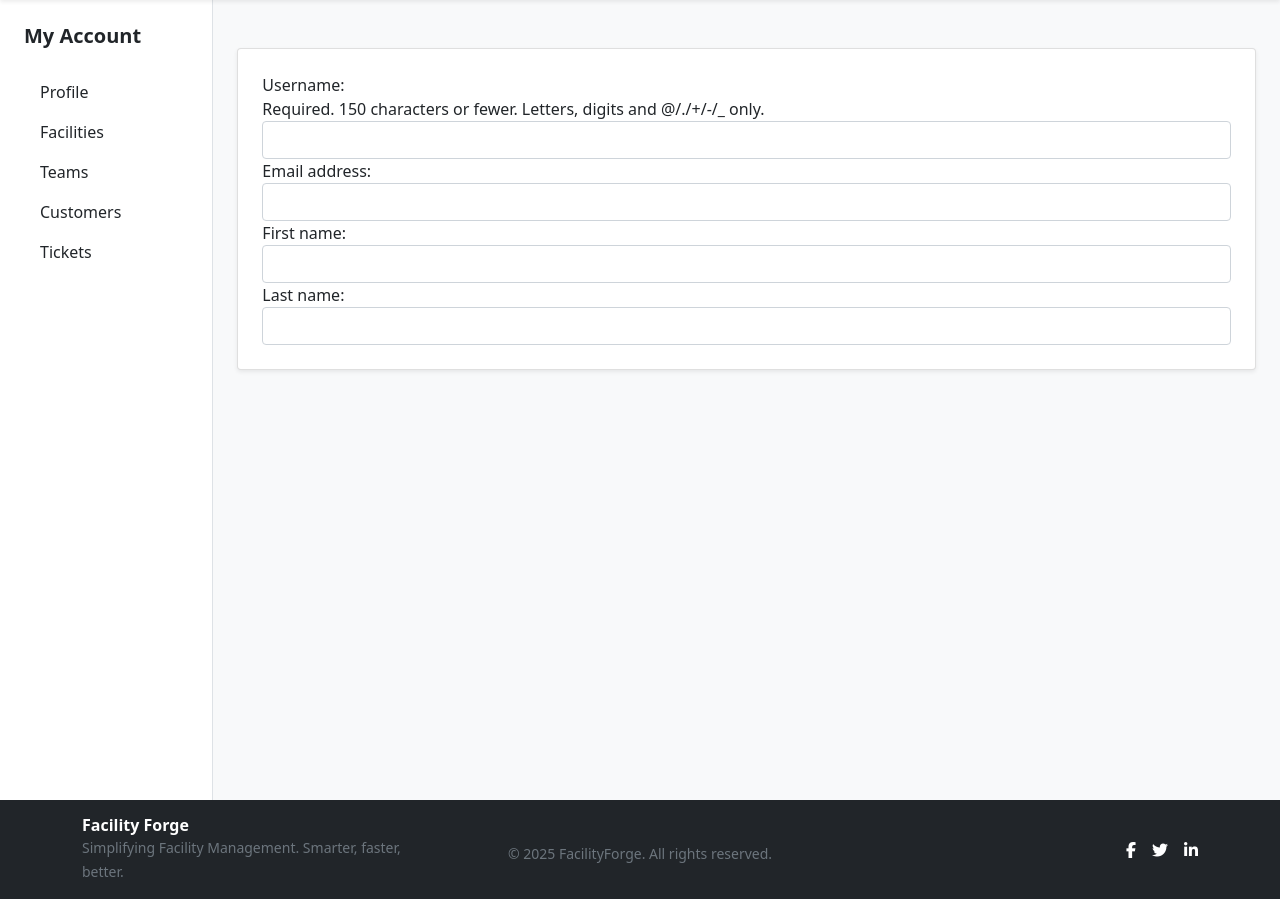
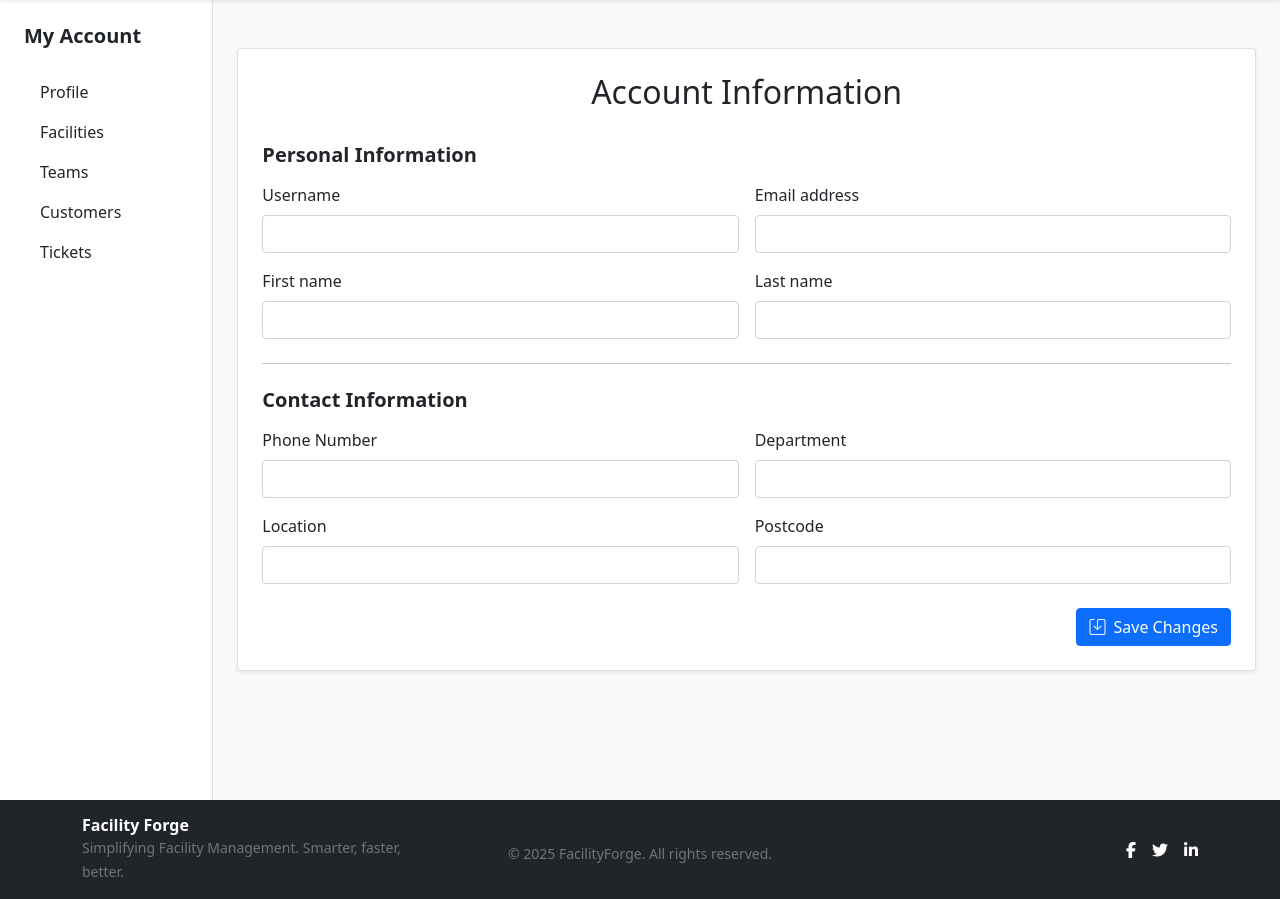
Before and after one commit to DiyanIvanov/facilityForge, a Django app: page /account/ in a window 1280 px wide. Shown: the part 76-975 px from the top of the page. Run offline with Django 5.2, Linux system fonts and the light colour scheme; the visitor is signed in with stand-in values (Sample User, id 1); some libraries are stand-ins or nearby versions.

```diff
--- a/templates/accounts/edit-user.html
+++ b/templates/accounts/edit-user.html
@@ -3,7 +3,61 @@
 
 {% block main_content %}
 
-    {% csrf_token %}
-    {{ form }}
+
+        <!-- Profile Avatar -->
+        <div class="text-center mb-4">
+            <h2>Account Information</h2>
+        </div>
+
+        <!-- Account Info Section -->
+        <h5 class="fw-bold mb-3">Personal Information</h5>
+        <div class="row g-3">
+            <div class="col-md-6">
+                <label for="username" class="form-label">Username</label>
+                <input type="text" class="form-control" id="username" name="username">
+            </div>
+            <div class="col-md-6">
+                <label for="email" class="form-label">Email address</label>
+                <input type="email" class="form-control" id="email" name="email">
+            </div>
+            <div class="col-md-6">
+                <label for="first_name" class="form-label">First name</label>
+                <input type="text" class="form-control" id="first_name" name="first_name">
+            </div>
+            <div class="col-md-6">
+                <label for="last_name" class="form-label">Last name</label>
+                <input type="text" class="form-control" id="last_name" name="last_name">
+            </div>
+        </div>
+
+        <!-- Contact Info Section -->
+        <hr class="my-4">
+        <h5 class="fw-bold mb-3">Contact Information</h5>
+        <div class="row g-3">
+            <div class="col-md-6">
+                <label for="phone" class="form-label">Phone Number</label>
+                <input type="text" class="form-control" id="phone" name="phone">
+            </div>
+            <div class="col-md-6">
+                <label for="department" class="form-label">Department</label>
+                <input type="text" class="form-control" id="department" name="department">
+            </div>
+            <div class="col-md-6">
+                <label for="location" class="form-label">Location</label>
+                <input type="text" class="form-control" id="location" name="location">
+            </div>
+            <div class="col-md-6">
+                <label for="postcode" class="form-label">Postcode</label>
+                <input type="text" class="form-control" id="postcode" name="postcode">
+            </div>
+        </div>
+        {% csrf_token %}
+        <!-- Save Button -->
+        <div class="text-end mt-4">
+            <button type="submit" class="btn btn-primary">
+                <i class="bi bi-save me-1"></i> Save Changes
+            </button>
+        </div>
+
 
 {% endblock %}
```
